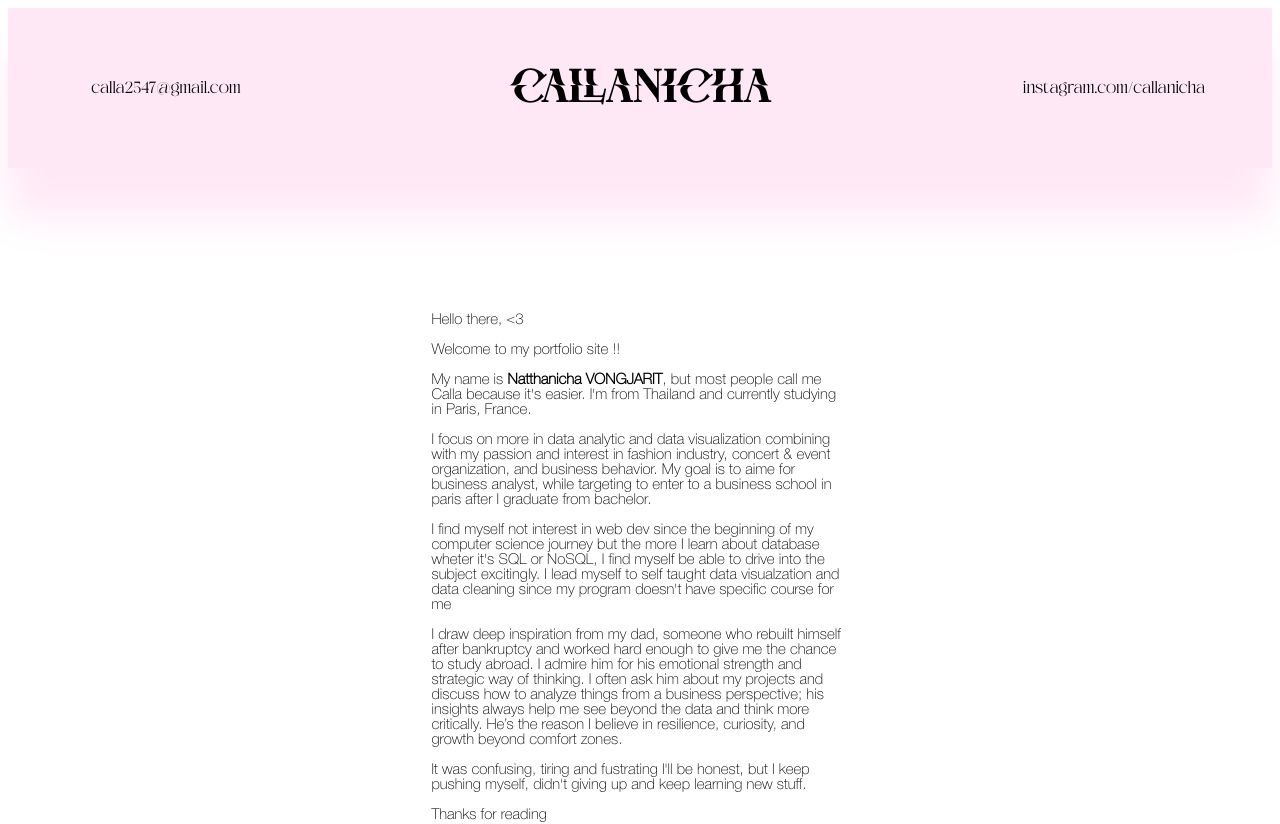
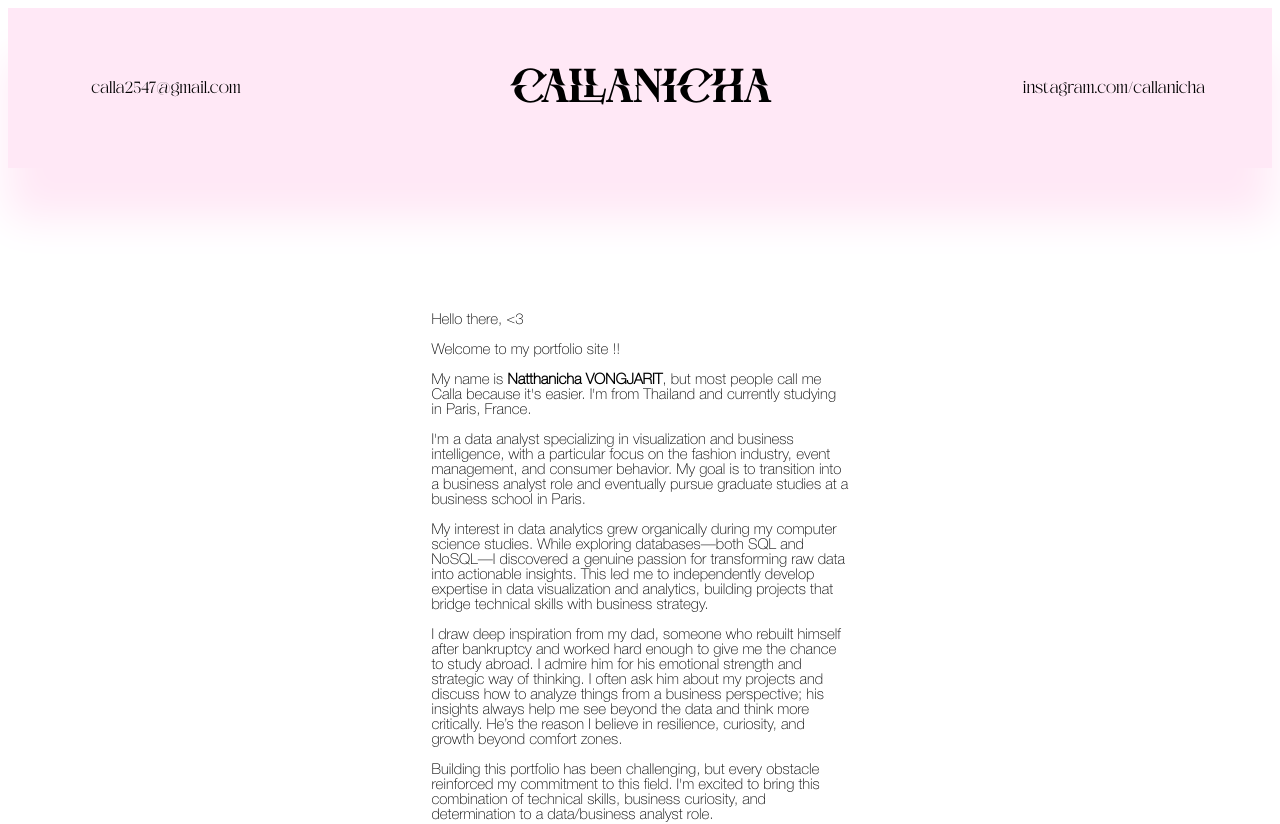
Before and after one commit to callanicha/callanicha_portfolio_site, a React (Create React App) app: page / in a window 1280 px wide. Shown: the top 824 px of the page. Built offline with nearby package versions, Linux system fonts and the light colour scheme.

Commit message:
fix: fix my welcome page

```diff
--- a/src/pages/Home.js
+++ b/src/pages/Home.js
@@ -14,10 +14,10 @@ const Home = () => {
             </div>
             <div className="welcome-note">
                 <p>My name is <strong>Natthanicha VONGJARIT</strong>, but most people call me Calla because it's easier. I'm from Thailand and currently studying in Paris, France.</p>
-                <p>I focus on more in data analytic and data visualization combining with my passion and interest in fashion industry, concert & event organization, and business behavior. My goal is to aime for business analyst, while targeting to enter to a business school in paris after I graduate from bachelor.</p>
-                <p>I find myself not interest in web dev since the beginning of my computer science journey but the more I learn about database wheter it's SQL or NoSQL, I find myself be able to drive into the subject excitingly. I lead myself to self taught data visualzation and data cleaning since my program doesn't have specific course for me</p>
+                <p>I'm a data analyst specializing in visualization and business intelligence, with a particular focus on the fashion industry, event management, and consumer behavior. My goal is to transition into a business analyst role and eventually pursue graduate studies at a business school in Paris.</p>
+                <p>My interest in data analytics grew organically during my computer science studies. While exploring databases—both SQL and NoSQL—I discovered a genuine passion for transforming raw data into actionable insights. This led me to independently develop expertise in data visualization and analytics, building projects that bridge technical skills with business strategy.</p>
                 <p>I draw deep inspiration from my dad, someone who rebuilt himself after bankruptcy and worked hard enough to give me the chance to study abroad. I admire him for his emotional strength and strategic way of thinking. I often ask him about my projects and discuss how to analyze things from a business perspective; his insights always help me see beyond the data and think more critically. He’s the reason I believe in resilience, curiosity, and growth beyond comfort zones.</p>
-                <p>It was confusing, tiring and fustrating I'll be honest, but I keep pushing myself, didn't giving up and keep learning new stuff.</p>
+                <p>Building this portfolio has been challenging, but every obstacle reinforced my commitment to this field. I'm excited to bring this combination of technical skills, business curiosity, and determination to a data/business analyst role.</p>
                 <p>Thanks for reading</p>
                 <p>best regards,</p>
                 <p>calla xoxo</p>
```
